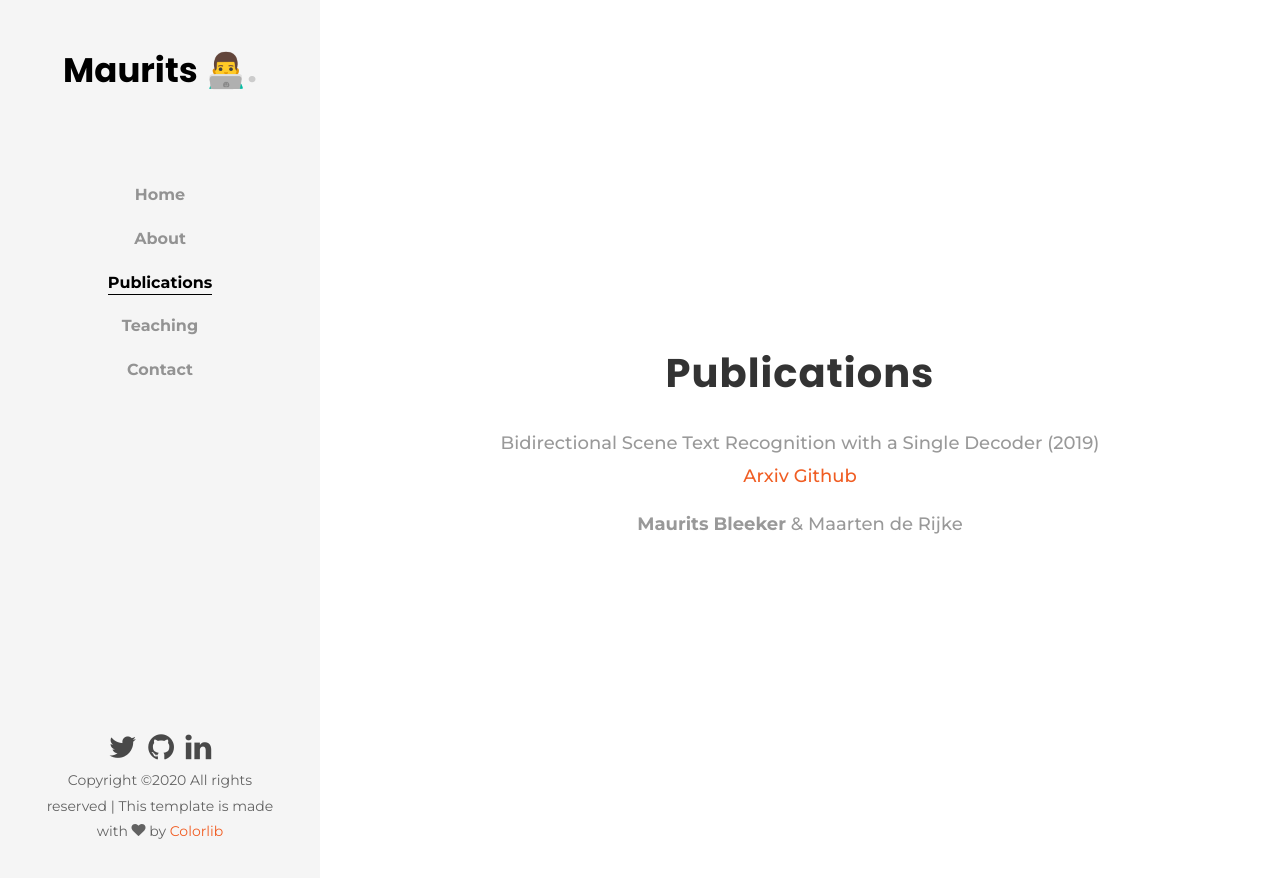
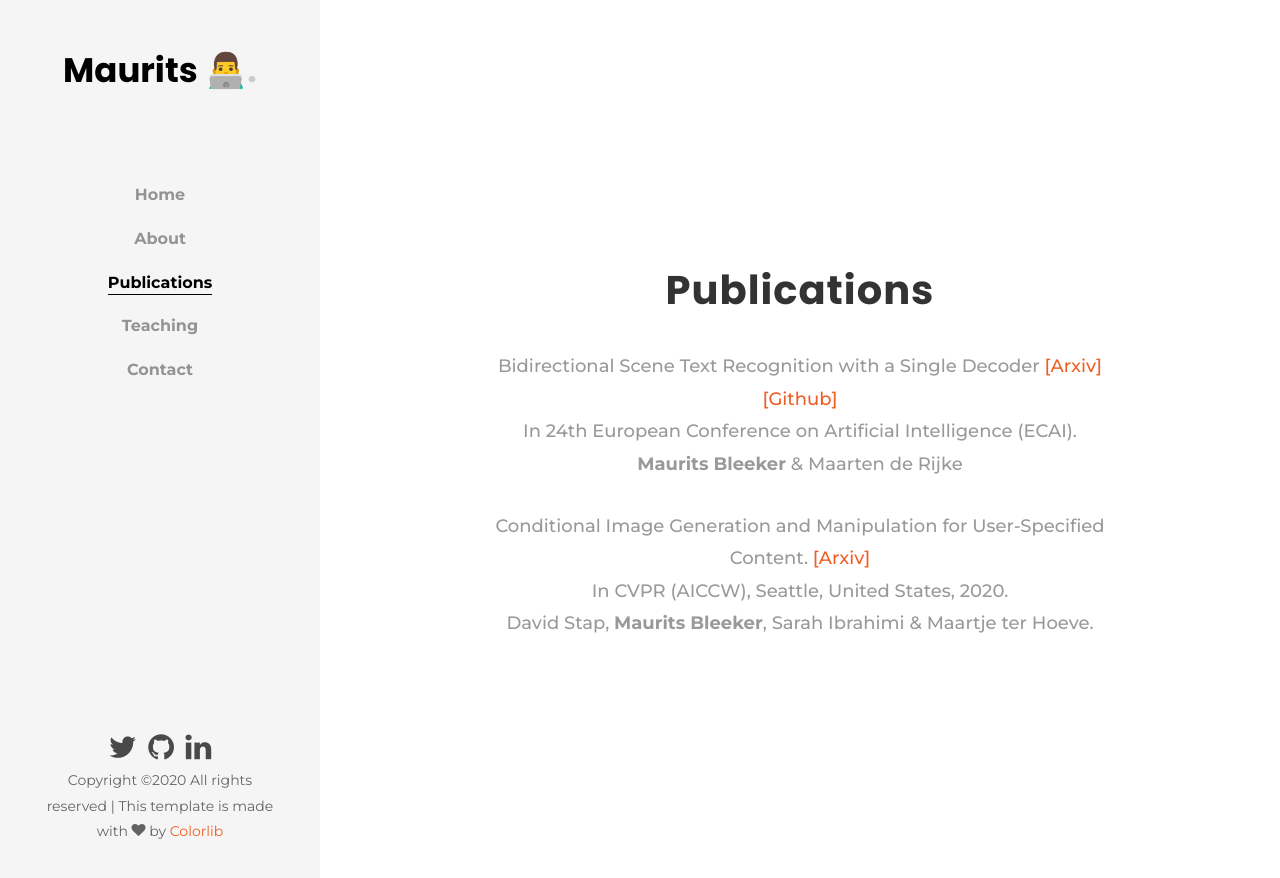
Before and after one commit to MauritsBleeker/mauritsbleeker.github.io, a Jekyll site: the page built from publications.md, in a window 1280 px wide. Shown: the top 878 px of the page. Built offline with Jekyll 4.4.1, drawn with Linux system fonts in a browser that asks for light colours; some web fonts are replaced.

Commit message:
updated publication page

```diff
--- a/_layouts/publications.html
+++ b/_layouts/publications.html
@@ -10,13 +10,29 @@
             <div class="js-fullheight d-flex justify-content-center align-items-center">
                 <div class="col-md-8 text text-center">
                     <h1 class="mb-4">Publications</h1>
-                    <p> Bidirectional Scene Text Recognition with a Single Decoder (2019)
-                        <a href="https://arxiv.org/abs/1912.03656"> Arxiv </a>
-                        <a href="https://github.com/MauritsBleeker/Bi-STET"> Github</a>
-                    </p>
-                    <p>
-                        <b>Maurits Bleeker</b> & Maarten de Rijke
-                    </p>
+                    <div class="publication-block">
+                        <p class="paper-title"> Bidirectional Scene Text Recognition with a Single Decoder
+                            <a href="https://arxiv.org/abs/1912.03656"> [Arxiv] </a>
+                            <a href="https://github.com/MauritsBleeker/Bi-STET"> [Github] </a>
+                        </p>
+                        <p class="conference">
+                            In 24th European Conference on Artificial Intelligence (ECAI).
+                        </p>
+                        <p class="authors">
+                            <b>Maurits Bleeker</b> & Maarten de Rijke
+                        </p>
+                    </div>
+                    <div class="publication-block">
+                        <p class="paper-title"> Conditional Image Generation and Manipulation for User-Specified Content.
+                            <a href="https://arxiv.org/pdf/2005.04909.pdf"> [Arxiv]</a>
+                        </p>
+                        <p class="conference">
+                            In CVPR (AICCW), Seattle, United States, 2020.
+                        </p>
+                        <p class="authors">
+                            David Stap,  <b>Maurits Bleeker</b>, Sarah Ibrahimi &  Maartje ter Hoeve.
+                        </p>
+                    </div>
                 </div>
             </div>
         </div>
```
Also changed, not shown: css/style.css.
